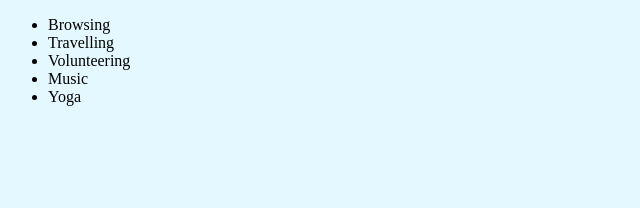
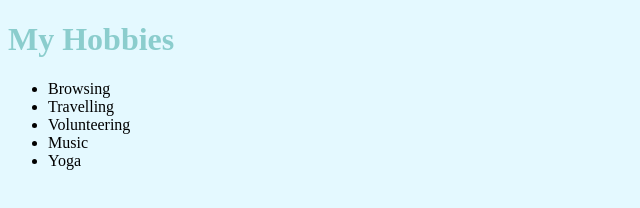
Before and after one commit to sakshi8271/cv, a plain HTML site: page hobbies.html in a window 1280 px wide. Shown: the whole page, without its empty margins (0-640 px from the left). Drawn offline with Linux system fonts and the light colour scheme.

Commit message:
Update hobbies.html

```diff
--- a/hobbies.html
+++ b/hobbies.html
@@ -9,6 +9,7 @@
 
 </head>
 <body>
+    <h1>My Hobbies</h1>
     <ul>
         <li>Browsing</li>
         <li>Travelling</li>
```
